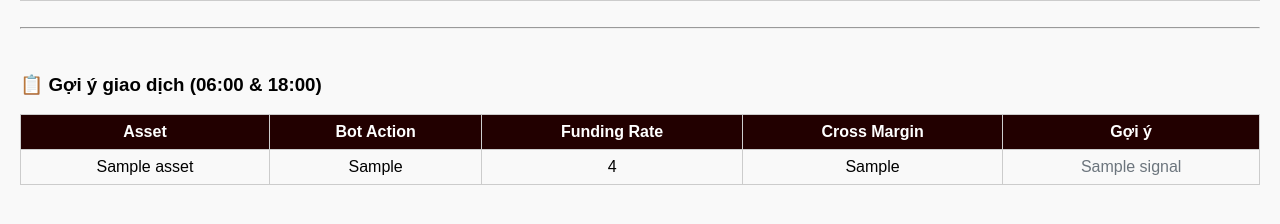
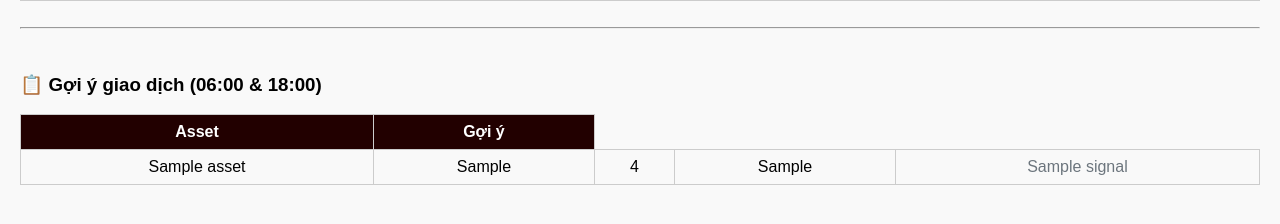
Before and after one commit to Luca-vn/coinmarketcap, a Flask app: template templates/index.html in a window 1280 px wide. Shown: the part 174-398 px from the top of the page. Run offline with Flask 3, Linux system fonts and the light colour scheme; the template is opened without the code that fills it: most values are stand-ins (such as "Sample title", 1, 10 or a date in 2020).

Commit message:
Update index.html

```diff
--- a/templates/index.html
+++ b/templates/index.html
@@ -58,9 +58,6 @@
 <thead>
     <tr>
         <th>Asset</th>
-        <th>Bot Action</th>
-        <th>Funding Rate</th>
-        <th>Cross Margin</th>
         <th>Gợi ý</th>
     </tr>
 </thead>
```
